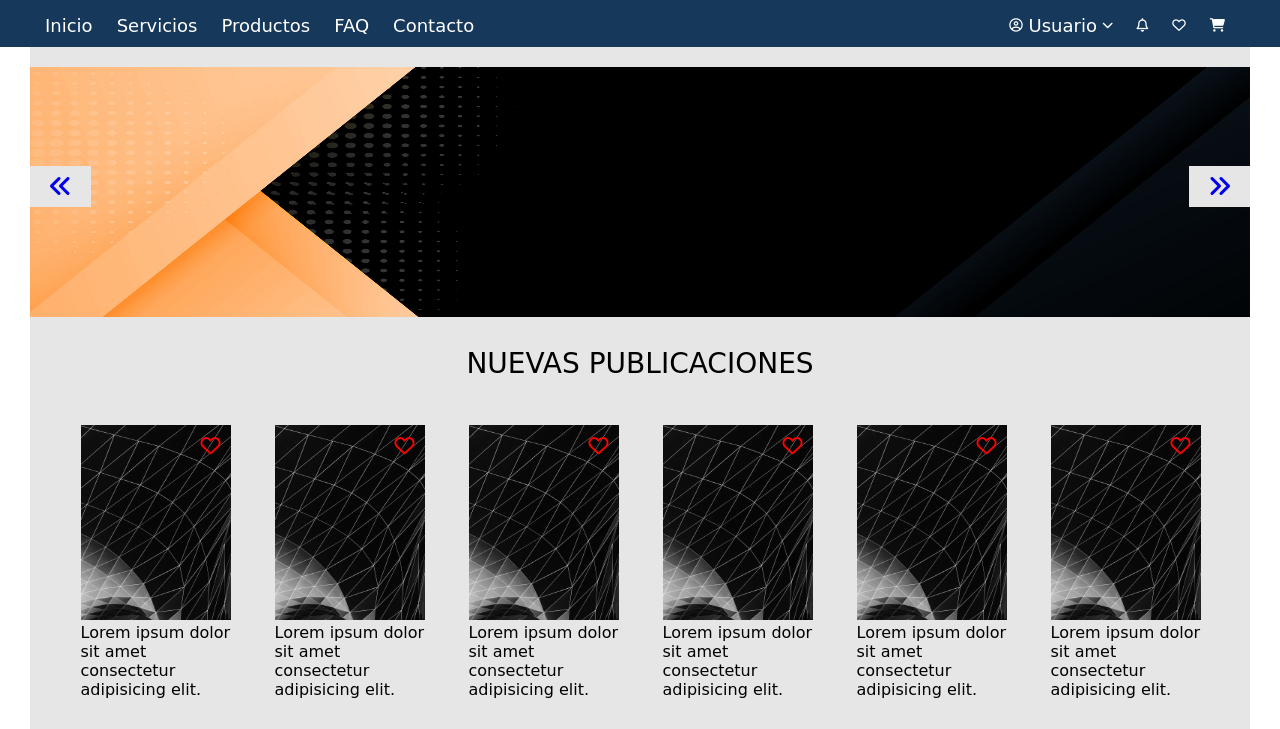
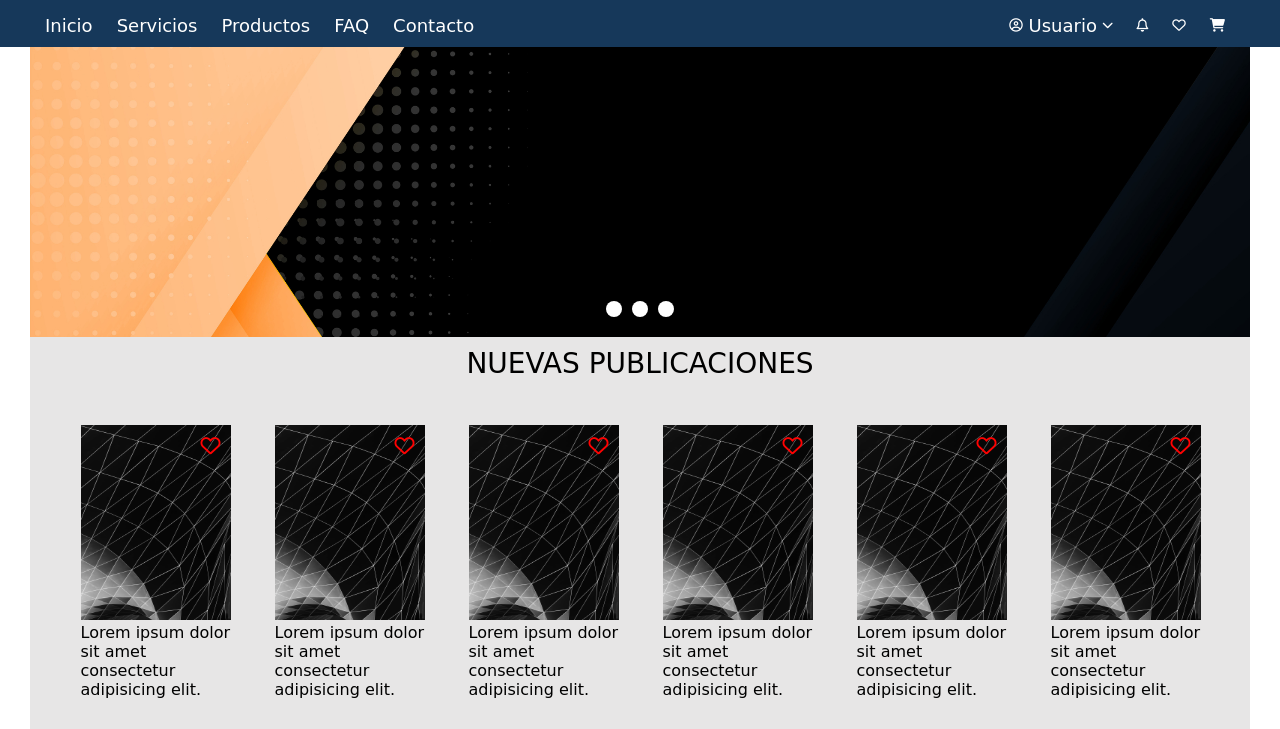
Before and after one commit to bauty84/PetHub-Parra, a plain HTML site: page index.html in a window 1280 px wide. Shown: the part 71-800 px from the top of the page. Drawn offline with Linux system fonts and the light colour scheme; a web font is replaced by a local one.

Commit message:
basic slider en el index

```diff
--- a/css/styles.css
+++ b/css/styles.css
@@ -148,25 +148,68 @@
     background-color: #E7E6E6;
 }
 
-.index-slider img {
+.index-slider {
     display: block;
-}
-
-.index-slider .fa-angles-left {
+    height: 250px;
+    width: 100%;
+    position: relative;
+    overflow: hidden;
+    text-align: center;
+}
+
+.menu {
     position: absolute;
-    bottom: 45%;
-    left: 0%;
-    padding: 20px;
-    background-color: #E7E6E6;
-}
-
-.index-slider .fa-angles-right {
+    left: 0;
+    z-index: 900;
+    width: 100%;
+    bottom: 0;
+}
+
+.menu label {
+    cursor: pointer;
+    display: inline-block;
+    width: 16px;
+    height: 16px;
+    background: #fff;
+    border-radius: 50px;
+    margin: 0 .2em 1em;
+}
+
+.menu label:hover {
+    background: #FFAD66;
+}
+
+.slide {
+    width: 100%;
+    height: 100%;
     position: absolute;
-    bottom: 45%;
-    right: 0%;
-    padding: 20px;
-    background-color: #E7E6E6;
-}
+    top: 0;
+    left: 100%;
+    z-index: 10;
+    padding: 8em 1em 0;
+    background-size: cover;
+    background-position: 50% 50%;
+    transition: left 0s .75s;
+}
+
+[id^="slide"]:checked+.slide {
+    left: 0;
+    z-index: 100;
+    transition: left .65s ease-out;
+}
+
+.slide-1 {
+    background-image: url("../img/index_slider/img_001.jpg");
+}
+
+.slide-2 {
+    background-image: url("../img/index_slider/img_002.jpg");
+}
+
+.slide-3 {
+    background-image: url("../img/index_slider/img_003.jpg");
+}
+
 
 .content_title {
     display: inline-block;
--- a/index.html
+++ b/index.html
@@ -71,9 +71,21 @@
 		<div class="content_container">
 			<!-- Image Slider -->
 			<div class="index-slider">
-				<a href="#"><i class="fa-solid fa-angles-left fa-xl"></i></a>
-				<a href="#"><i class="fa-solid fa-angles-right fa-xl"></i></a>
-				<img src="img/index_slider/SL_031721_41490_22.jpg" width="100%" height="250px" alt="">
+				<div class="menu">
+					<label for="slide-btn-1"></label>
+					<label for="slide-btn-2"></label>
+					<label for="slide-btn-3"></label>
+				</div>
+
+				<input id="slide-btn-1" type="radio" name="slides" checked>
+				<div class="slide slide-1"></div>
+
+				<input id="slide-btn-2" type="radio" name="slides">
+				<div class="slide slide-2"></div>
+
+				<input id="slide-btn-3" type="radio" name="slides">
+				<div class="slide slide-3"></div>
+
 			</div>
 			<div class="content_title">
 				<p>NUEVAS PUBLICACIONES</p>
```
Also changed, not shown: img/index_slider/img_001.jpg (renamed from img/index_slider/SL_031721_41490_22.jpg), img/index_slider/img_002.jpg (added), img/index_slider/img_003.jpg (added).
